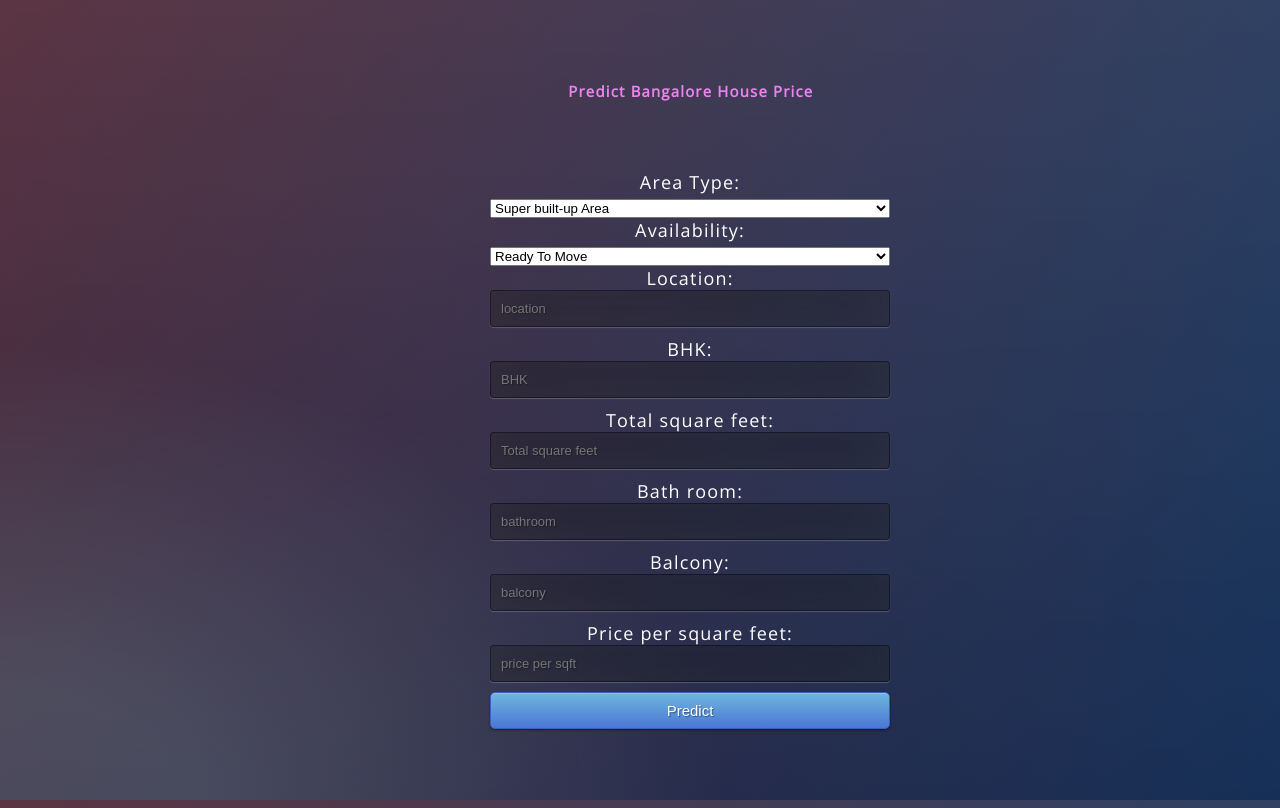
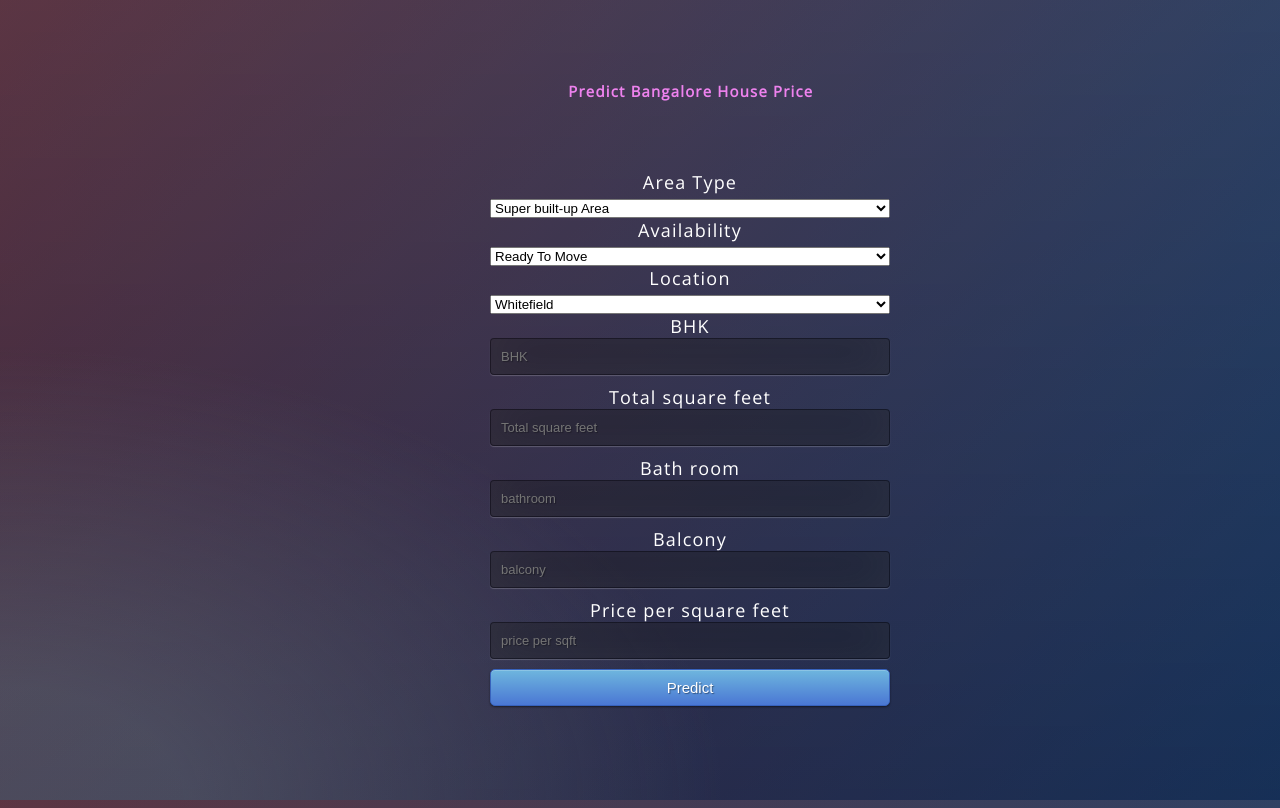
Before and after one commit to pratikdebbarman/heroku_host, a Flask app: page / in a window 1280 px wide. Run offline with Flask 2, Linux system fonts and the light colour scheme; parts of the project's set-up code (start-up, migrations or seed data) failed here and were passed over.

Commit message:
Update index.html

```diff
--- a/templates/index.html
+++ b/templates/index.html
@@ -26,7 +26,7 @@ div {
    <!-- Main Input For Receiving Query to our ML -->
     <form action="{{ url_for('predict') }}"method="post">
     	<!-- <input type="number" name="area_type" placeholder="area_type" required="required" /> -->
-     Area Type:
+     Area Type
           <select name="area_type"  style="width: 400px;">
               <option value="0">Super built-up  Area</option>
               <option value="1">Built-up  Area</option>
@@ -35,22 +35,36 @@ div {
           </select>
 
         <!-- <input type="number" name="availability" placeholder="availability" required="required" /> -->
-      Availability:
+      Availability
         <select name="availability" style="width: 400px;">
               <option value="0">Ready To Move</option>
               <option value="1">Immediate Possession</option>
               <option value="2">Not Available</option>
           </select>
+      Location
+        <select name="location" style="width: 400px;">
+              <option value="796">Whitefield</option>
+              <option value="657">Sarjapur  Road</option>
+              <option value="261">Electronic City</option>
+              <option value="422">Kanakpura Road</option>
+              <option value="801">Thanisandra</option>
+              <option value="750">Yelahanka</option>
+              <option value="615">Uttarahalli</option>
+              <option value="727">Hebbal</option>
+              <option value="518">Marathahalli</option>
+              <option value="324">Raja Rajeshwari Nagar</option>
 
-    Location:<input type="number" name="location" placeholder="location" required="required" />
-    BHK:<input type="number" name="size" placeholder="BHK" required="required" />
-    Total square feet:
+
+          </select>
+    <!-- Location:<input type="text" name="location" placeholder="location" required="required" /> -->
+    BHK<input type="number" name="size" placeholder="BHK" required="required" />
+    Total square feet
 		<input type="number" name="total_sqft" placeholder="Total square feet" required="required" />
-    Bath room:<br>
+    Bath room<br>
 		<input type="number" name="bath" placeholder="bathroom" required="required" />
-    Balcony:<br>
+    Balcony<br>
 		<input type="number" name="balcony" placeholder="balcony" required="required" />
-    Price per square feet:<br>
+    Price per square feet<br>
 		<input type="number" name="price_per_sqft" placeholder="price per sqft" required="required" />
 
         <button type="submit" class="btn btn-primary btn-block btn-large">Predict</button>
```
